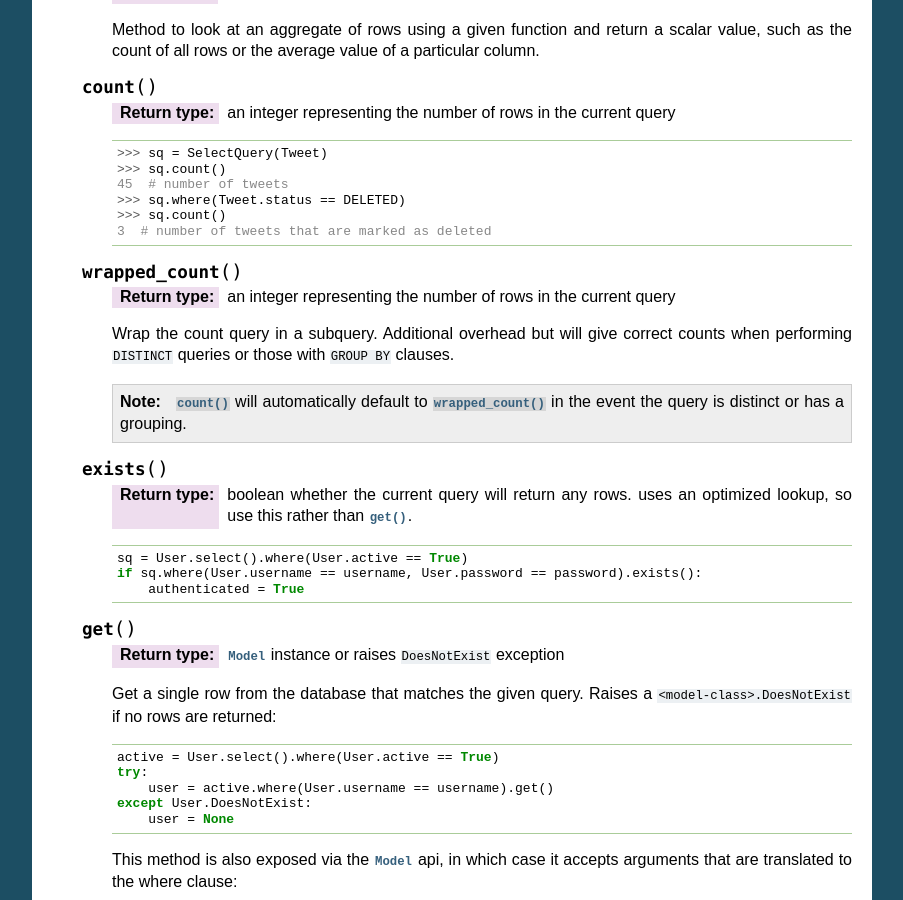
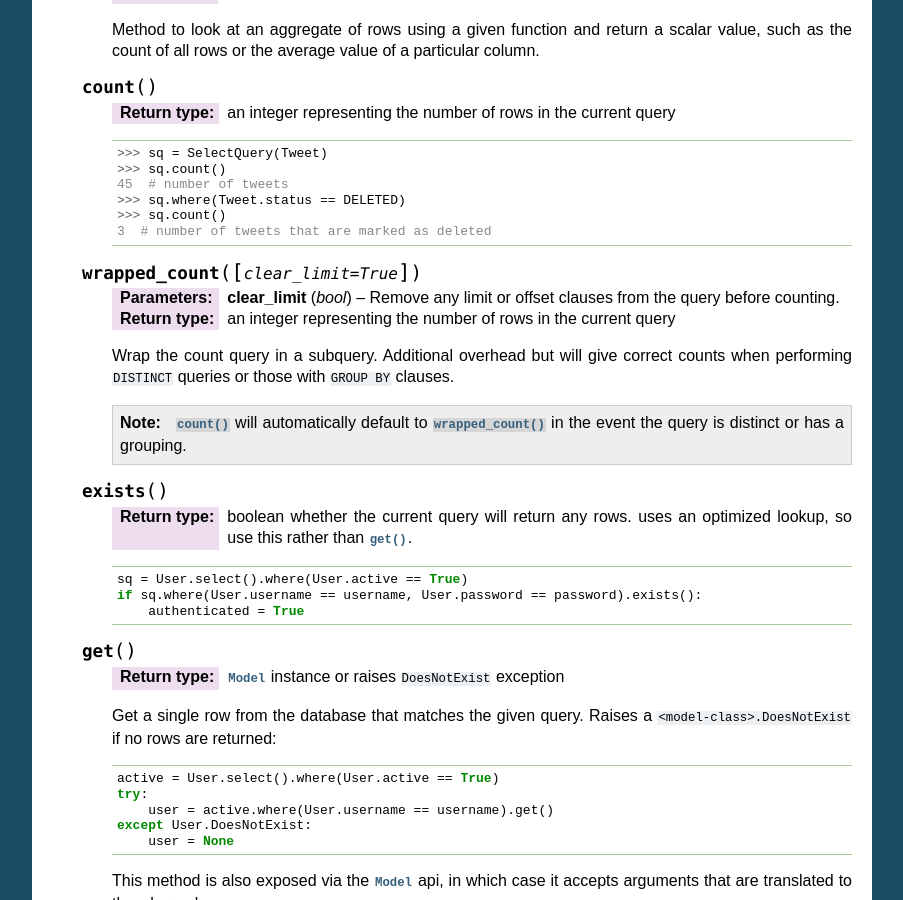
Before and after one commit to coleifer/peewee, a Sphinx documentation site: the page built from docs/peewee/api.rst, in a window 1280 px wide and 900 px high, scrolled down 18339 px. Shown: the whole window, without its empty margins (198-1101 px from the left). Built offline with Sphinx 7.4.7, drawn with Linux system fonts in a browser that asks for light colours.

Commit message:
Documenting `clear_limit` param, fixes #404.

```diff
--- a/docs/peewee/api.rst
+++ b/docs/peewee/api.rst
@@ -1139,8 +1139,9 @@ Query Types
         >>> sq.count()
         3  # number of tweets that are marked as deleted
 
-    .. py:method:: wrapped_count()
-
+    .. py:method:: wrapped_count([clear_limit=True])
+
+        :param bool clear_limit: Remove any limit or offset clauses from the query before counting.
         :rtype: an integer representing the number of rows in the current query
 
         Wrap the count query in a subquery.  Additional overhead but will give
```
